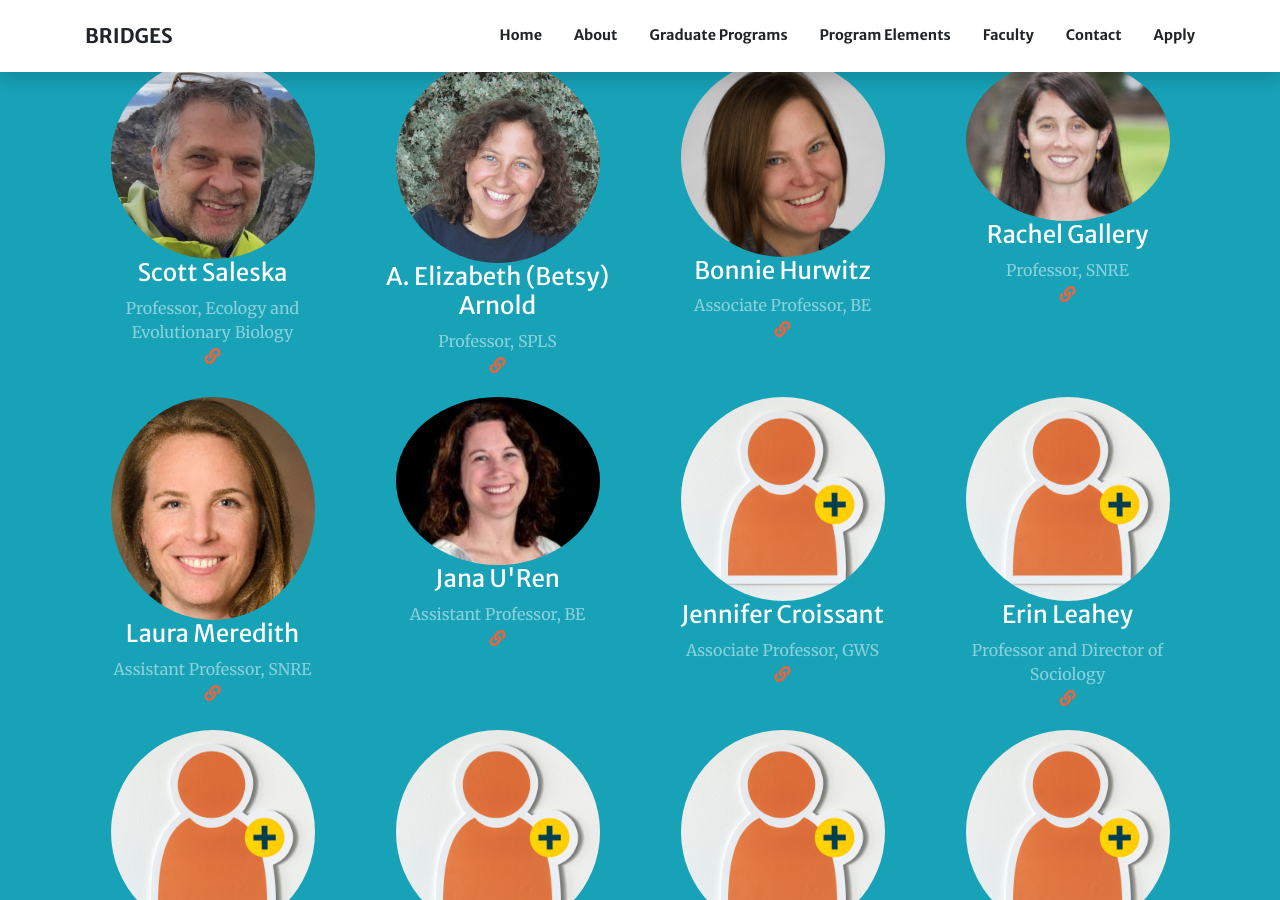
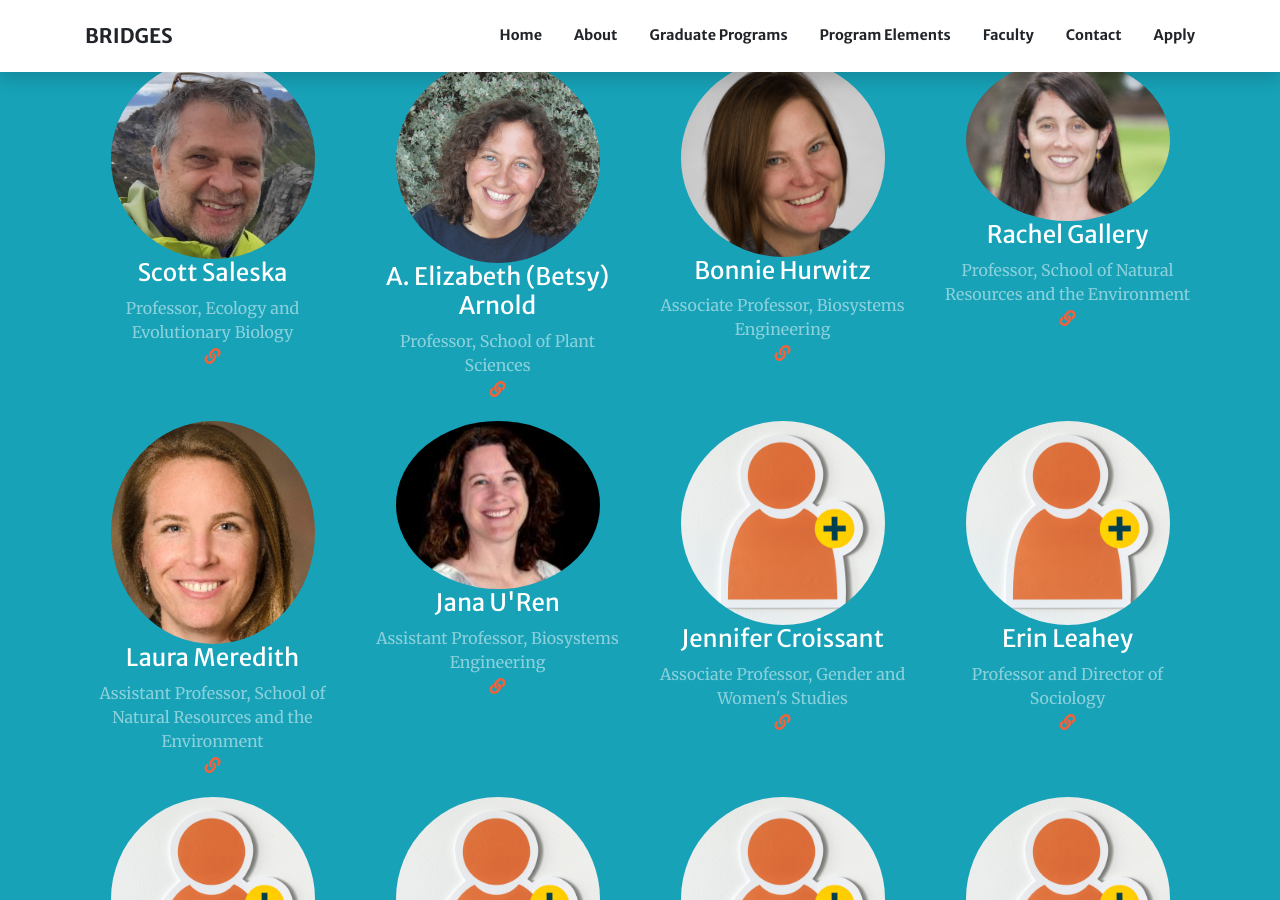
Before and after one commit to ecosystem-genomics/ecosystem-genomics.github.io, a Jekyll site: the page built from index.md, in a window 1280 px wide and 900 px high, scrolled down 3159 px. Built offline with Jekyll 4.4.1, drawn with Linux system fonts in a browser that asks for light colours; nearby versions of some CDN libraries.

Commit message:
Add full names of departments to home page

```diff
--- a/index.md
+++ b/index.md
@@ -102,27 +102,27 @@ sections:
         image: assets/img/members/Scott-Saleska.png
         url: http://saleskalab.org
       - title: A. Elizabeth (Betsy) Arnold
-        text: Professor, SPLS
+        text: Professor, School of Plant Sciences
         image: assets/img/members/Betsy-Arnold.jpg
         url: http://www.arnoldlab.net
       - title: Bonnie Hurwitz
-        text: Associate Professor, BE
+        text: Associate Professor, Biosystems Engineering
         image: assets/img/members/Bonnie-Hurwitz.png
         url: http://hurwitzlab.org
       - title: Rachel Gallery
-        text: Professor, SNRE
+        text: Professor, School of Natural Resources and the Environment
         image: assets/img/members/Rachel-Gallery.png
         url: http://rachelgallery.arizona.edu/
       - title: Laura Meredith
-        text: Assistant Professor, SNRE
+        text: Assistant Professor, School of Natural Resources and the Environment
         image: assets/img/members/Laura-Meredith.png
         url: http://www.laurameredith.com/
       - title: Jana U'Ren
-        text: Assistant Professor, BE
+        text: Assistant Professor, Biosystems Engineering
         image: assets/img/members/Jana-URen.png
         url: https://www.uren.arizona.edu/
       - title: Jennifer Croissant
-        text: Associate Professor, GWS
+        text: Associate Professor, Gender and Women's Studies
         image: assets/img/members/generic-icon.jpg
         url: http://www.u.arizona.edu/~jlc/
       - title: Erin Leahey
```
